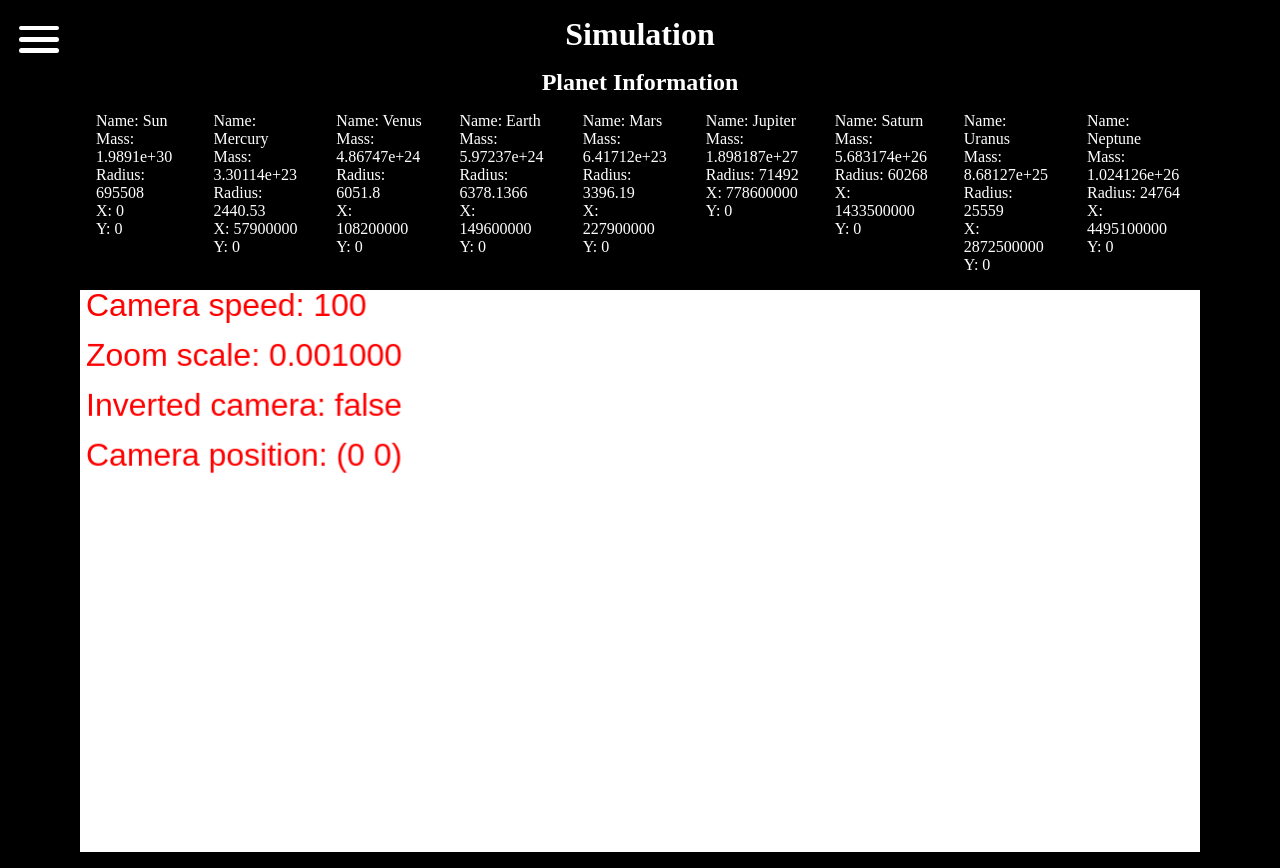
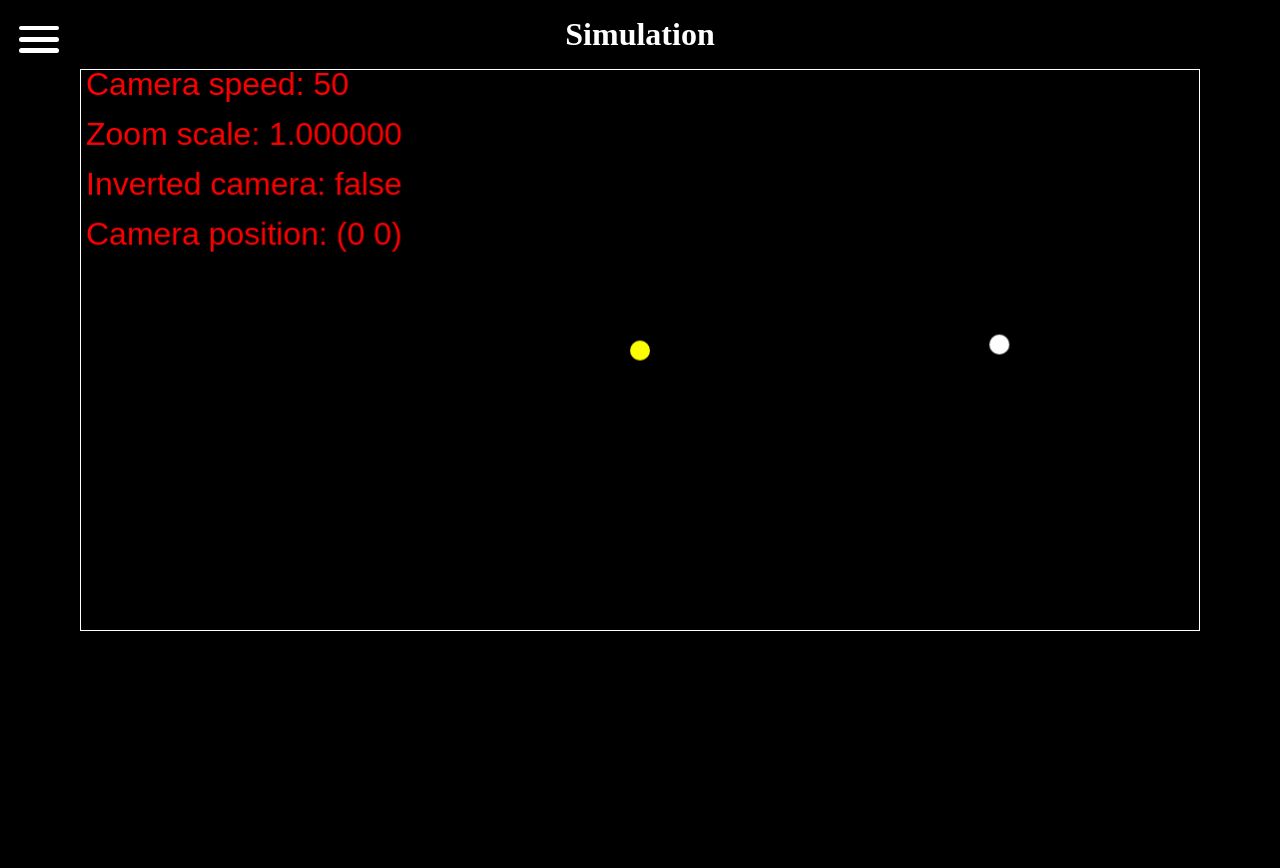
Before and after one commit to TeenageMutantCoder/n-body-sim, a React (Create React App) app: page /simulation in a window 1280 px wide. After the commit the page ends 800 px from the top, so only its background shows below. Built offline with nearby package versions, Linux system fonts and the light colour scheme.

Commit message:
Implemented math, removed planet info

```diff
--- a/src/components/About.jsx
+++ b/src/components/About.jsx
@@ -13,6 +13,8 @@ const About = () => {
             <p>As said <a href="https://www.britannica.com/science/Keplers-laws-of-planetary-motion" target="_blank" rel="noopener noreferrer">here</a>, Kepler's laws of planetary motion do not "take into account the gravitational interactions (as perturbing effects) of the various planets on each other." This is simply the easiest way to approximate planetary or satellite motion, as Kepler's laws are also useful for approximating "motions of natural and artificial satellites, as well as to stellar systems and extrasolar planets".</p>
             <h2>Credits</h2>
             <p>Obviously, I programmed this myself. However, I did use various sources to learn the math and get inspiration. Here they are:</p>
+            <a href="https://en.wikipedia.org/wiki/Newton%27s_law_of_universal_gravitation#Vector_form">https://en.wikipedia.org/wiki/Newton%27s_law_of_universal_gravitation#Vector_form</a>
+            <a href="https://en.wikipedia.org/wiki/Kepler%27s_laws_of_planetary_motion#Position_as_a_function_of_time">https://en.wikipedia.org/wiki/Kepler%27s_laws_of_planetary_motion#Position_as_a_function_of_time</a>
         </div>
     );
 };
--- a/src/components/App.jsx
+++ b/src/components/App.jsx
@@ -32,7 +32,7 @@ const App = () => {
     return (
         <BrowserRouter>
             <input type="checkbox" id="menu-toggle" />
-            <label for="menu-toggle" className="hamburger">
+            <label htmlFor="menu-toggle" className="hamburger">
                 <span></span>
                 <span></span>
                 <span></span>
--- a/src/components/Planet.jsx
+++ /dev/null
@@ -1,15 +0,0 @@
-import React from "react";
-
-const Planet = (props) => {
-    return (
-        <div className="Planet">
-            <p>Name: {props.name}</p>
-            <p>Mass: {props.mass}</p>
-            <p>Radius: {props.radius}</p>
-            <p>X: {props.x}</p>
-            <p>Y: {props.y}</p>
-        </div>
-    );
-};
-
-export default Planet;
--- a/src/components/Simulation.jsx
+++ b/src/components/Simulation.jsx
@@ -1,6 +1,5 @@
 // import { Engine, Scene, FreeCamera, Vector3, HemisphericLight, MeshBuilder } from "@babylonjs/core";
 import React, { useState, useEffect, useRef } from "react";
-import Planet from "./Planet";
 
 const Simulation = (props) => {
     // Units are all in standard SI units (kg, m)
@@ -8,21 +7,37 @@ const Simulation = (props) => {
     // Equatorial radius data used for radius
     // Initial x values represent distance from sun. Taken from https://www.jpl.nasa.gov/edu/pdfs/scaless_reference.pdf
     const defaults = {
-        zoomScale: 1/1000,
+        // gravitationalConstant: 6.674 * 10**(-11),
+        gravitationalConstant: 0.001,
+        // zoomScale: 1/1000,
+        zoomScale: 1,
         shouldInvertCamera: false,
-        cameraSpeed: 100,
+        // cameraSpeed: 100,
+        cameraSpeed: 50,
         zoomScaleStep: 1.1,
         cameraSpeedStep: 100,
+        paused: false,
+        // planets: [
+        //     {name: "Sun", color: null, mass: 19891 * 10**26, radius: 695508, x: 0, y: 0, dx: 0, dy: 0},
+        //     {name: "Mercury", color: null, mass: 330114 * 10**18, radius: 2440.53, x: 57900000, y: 0, dx: 0, dy: 0},
+        //     {name: "Venus", color: null, mass: 486747 * 10**19, radius: 6051.8, x: 108200000, y: 0, dx: 0, dy: 0},
+        //     {name: "Earth", color: null, mass: 597237 * 10**19, radius: 6378.1366, x: 149600000, y: 0, dx: 0, dy: 0},
+        //     {name: "Mars", color: null, mass: 641712 * 10**18, radius: 3396.19, x: 227900000, y: 0, dx: 0, dy: 0},
+        //     {name: "Jupiter", color: null, mass: 1898187 * 10**21, radius: 71492, x: 778600000, y: 0, dx: 0, dy: 0},
+        //     {name: "Saturn", color: null, mass: 5683174 * 10**20, radius: 60268, x: 1433500000, y: 0, dx: 0, dy: 0},
+        //     {name: "Uranus", color: null, mass: 868127 * 10**20, radius: 25559, x: 2872500000, y: 0, dx: 0, dy: 0},
+        //     {name: "Neptune", color: null, mass: 1024126 * 10**20, radius: 24764, x: 4495100000, y: 0, dx: 0, dy: 0}
+        // ]
         planets: [
-            {name: "Sun", color: null, mass: 19891 * 10**26, radius: 695508, x: 0, y: 0},
-            {name: "Mercury", color: null, mass: 330114 * 10**18, radius: 2440.53, x: 57900000, y: 0},
-            {name: "Venus", color: null, mass: 486747 * 10**19, radius: 6051.8, x: 108200000, y: 0},
-            {name: "Earth", color: null, mass: 597237 * 10**19, radius: 6378.1366, x: 149600000, y: 0},
-            {name: "Mars", color: null, mass: 641712 * 10**18, radius: 3396.19, x: 227900000, y: 0},
-            {name: "Jupiter", color: null, mass: 1898187 * 10**21, radius: 71492, x: 778600000, y: 0},
-            {name: "Saturn", color: null, mass: 5683174 * 10**20, radius: 60268, x: 1433500000, y: 0},
-            {name: "Uranus", color: null, mass: 868127 * 10**20, radius: 25559, x: 2872500000, y: 0},
-            {name: "Neptune", color: null, mass: 1024126 * 10**20, radius: 24764, x: 4495100000, y: 0}
+            {name: "Sun", color: "#FFFF00", mass: 1000, radius: 10, x: 0, y: 0, dx: 0, dy: 0},
+            // {name: "Mercury", color: "#FF0000", mass: 100, radius: 10, x: 50, y: 0, dx: 0, dy: 0},
+            // {name: "Venus", color: null, mass: 100, radius: 10, x: 100, y: 0, dx: 0, dy: 0},
+            // {name: "Earth", color: "#00FFFF", mass: 100, radius: 10, x: 150, y: 0, dx: 0, dy: 0},
+            // {name: "Mars", color: null, mass: 100, radius: 10, x: 200, y: 0, dx: 0, dy: 0},
+            // {name: "Jupiter", color: null, mass: 100, radius: 10, x: 250, y: 0, dx: 0, dy: 0},
+            // {name: "Saturn", color: null, mass: 100, radius: 10, x: 300, y: 0, dx: 0, dy: 0},
+            // {name: "Uranus", color: null, mass: 100, radius: 10, x: 350, y: 0, dx: 0, dy: 0},
+            {name: "Neptune", color: null, mass: 1000, radius: 10, x: 200, y: 0, dx: 2, dy: 2}
         ]
     };
     let zoomScale = defaults.zoomScale;
@@ -30,18 +45,71 @@ const Simulation = (props) => {
     let yOffset = 0;
     let cameraSpeed = defaults.cameraSpeed;
     let shouldInvertCamera = defaults.shouldInvertCamera;
+    let paused = defaults.paused;
 
-    // eslint-disable-next-line no-unused-vars
     const [planets, setPlanets] = useState(defaults.planets);
     const canvasRef = useRef(null);
 
     // eslint-disable-next-line no-unused-vars
-    const createPlanet = (name, color, radius, mass, x, y) => {
-        setPlanets([...planets, {name: name, color: color, radius: radius, mass: mass, x: x, y: y}]);
+    const createPlanet = (planet) => {
+        setPlanets([...planets, {name: planet.name, color: planet.color,
+                                 radius: planet.radius, mass: planet.mass,
+                                 x: planet.x, y: planet.y, dx: planet.dx, dy: planet.dy}]);
     };
 
-    // eslint-disable-next-line no-unused-vars
-    const updatePlanets = () => {};
+    const getDistance = (objectA, objectB) => {
+        return Math.sqrt((objectB.y - objectA.y) ** 2 + (objectB.x - objectA.x) ** 2);
+    }
+
+    const getGravitationalForce = (objectA, objectB) => {
+        const distance = getDistance(objectA, objectB);
+        if (distance === 0) return 0;
+        return (defaults.gravitationalConstant * objectA.mass * objectB.mass) / (distance ** 2);
+    };
+
+    const getDirection = (fromObject, toObject) => {
+        const distance = getDistance(fromObject, toObject);
+        if (distance === 0) return 0;
+        const distanceX = toObject.x - fromObject.x;
+        return Math.acos(distanceX / distance);
+    };
+
+    const getForceVector = (force, direction) => {
+        const forceX = Math.cos(direction) * force;
+        const forceY = Math.sin(direction) * force;
+        return {x: forceX, y: forceY};
+    }
+
+    const updatePlanets = () => {
+        const star = planets[0];
+        planets.forEach((planet) => {
+            if (planet === star) {
+                console.log("star");
+                return;}
+            const force = getGravitationalForce(star, planet);
+            const direction = getDirection(planet, star);
+            const {x: forceX, y: forceY} = getForceVector(force, direction);
+            planet.dx += forceX;
+            planet.dy += -forceY; // Adding negative forceY because y axis is inverted in computer graphics
+
+            const nextX = planet.x + planet.dx;
+            const nextY = planet.y + planet.dy;
+
+            const canvas = canvasRef.current;
+            const rect = canvas.getBoundingClientRect();
+            if (nextX >= rect.width - rect.width/2 || nextX <= 0 - rect.width/2) {
+                planet.dx = -planet.dx;
+            }
+            if (nextY >= rect.height - rect.height/2 || nextY <= 0 - rect.height/2) {
+                    planet.dy = -planet.dy;
+            }
+            // planet.x += forceX;
+            // planet.y += forceY;
+            planet.x += planet.dx;
+            planet.y += planet.dy;
+        });
+        setPlanets(planets);
+    };
 
     const handleKeyDown = (event, speed, shouldInvert) => {
         speed = shouldInvert ? speed : -speed;
@@ -86,6 +154,10 @@ const Simulation = (props) => {
             case "i":
                 shouldInvertCamera = !shouldInvertCamera;
                 break;
+            // Pause
+            case " ":
+                paused = !paused;
+                break;
             default:
                 return;
         }
@@ -109,6 +181,7 @@ const Simulation = (props) => {
         ctx.fillText("Zoom scale: " + Number.parseFloat(zoomScale).toFixed(6), 5, 75);
         ctx.fillText("Inverted camera: " + shouldInvertCamera, 5, 125);
         ctx.fillText("Camera position: (" + xOffset + " " + yOffset + ")", 5, 175);
+        if (paused) ctx.fillText("Paused", 5, 225);
     };
 
     useEffect(() => {
@@ -129,6 +202,7 @@ const Simulation = (props) => {
 
         const render = () => {
             draw(context, dpr);
+            if (!paused) updatePlanets();
             animationFrameId = window.requestAnimationFrame(render);
         };
         render();
@@ -136,7 +210,7 @@ const Simulation = (props) => {
             window.cancelAnimationFrame(animationFrameId)
         };
     // eslint-disable-next-line react-hooks/exhaustive-deps
-    }, [draw]);
+    }, [planets]);
 
     // let box;
 
@@ -191,17 +265,6 @@ const Simulation = (props) => {
     return (
         <div className="Simulation">
             <h1 className="title">Simulation</h1>
-            <div className="planets-info">
-                <h2>Planet Information</h2>
-                <div className="planets">
-                    {planets.map(planet =>
-                        <Planet key={planet.name} name={planet.name}
-                            mass={planet.mass} radius={planet.radius}
-                            x={planet.x} y={planet.y} />
-                        )
-                    }
-                </div>
-            </div>
             <canvas ref={canvasRef}></canvas>
         </div>
     );
--- a/src/index.css
+++ b/src/index.css
@@ -123,12 +123,6 @@ input#menu-toggle:checked ~ .navigation {
   flex-direction: column;
 }
 
-.Simulation .planets{
-  display: flex;
-  justify-content: space-evenly;
-  overflow-x: auto;
-}
-
 .Simulation canvas{
   border: 1px solid white;
   flex: 1;
```
